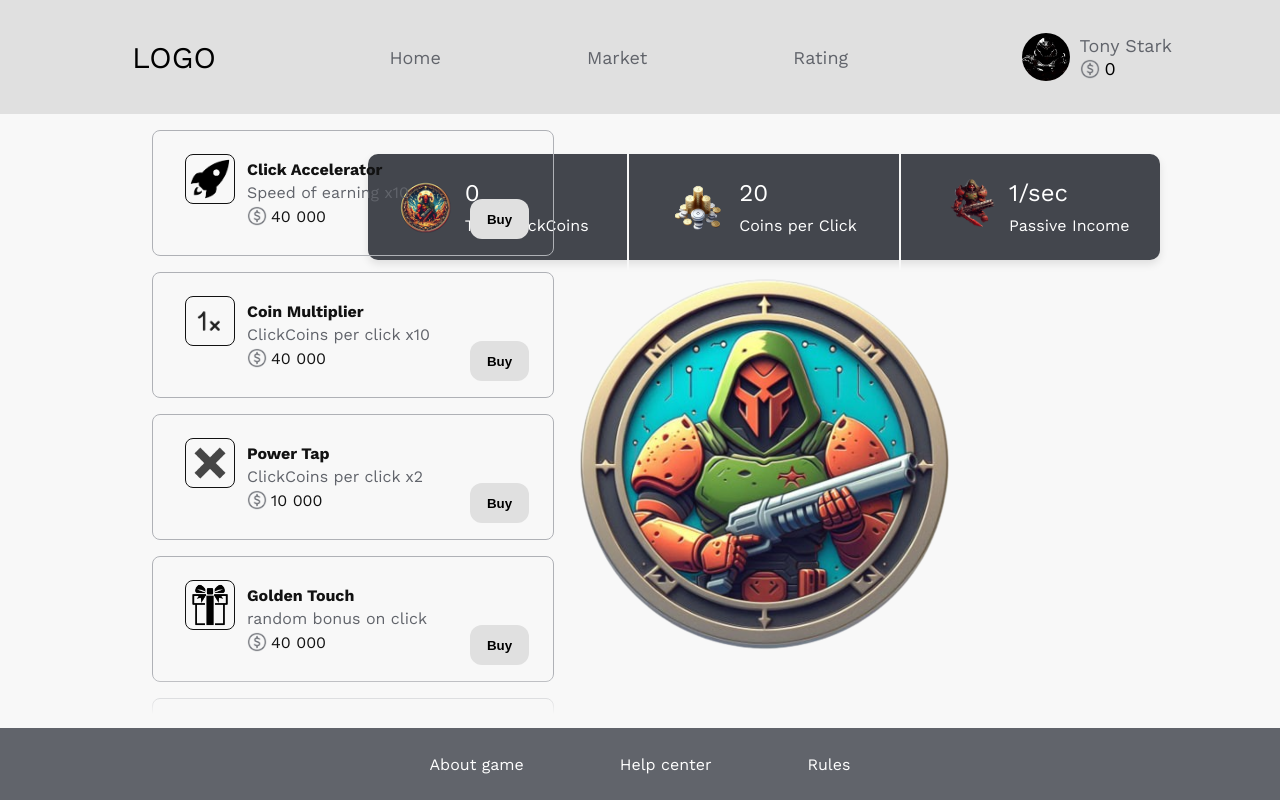
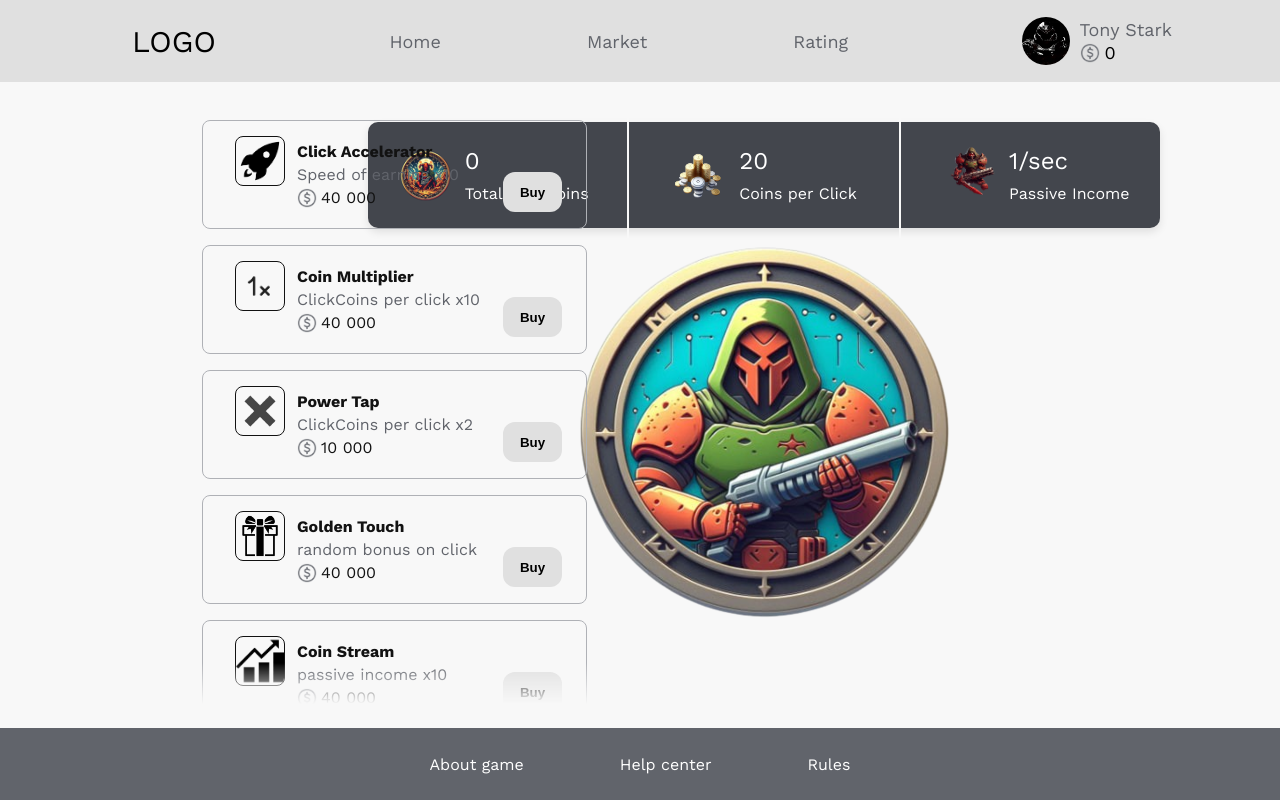
Before and after one commit to Vlados5808/SING, a plain HTML site: page ТАПАЛКА/Coin/Coin.html in a window 1280 px wide. Shown: the top 800 px of the page. Drawn offline with nearby package versions, Linux system fonts and the light colour scheme.

Commit message:
style_coin.css

```diff
--- a/ТАПАЛКА/Coin/style_coin.css
+++ b/ТАПАЛКА/Coin/style_coin.css
@@ -17,7 +17,7 @@ header {
     display: flex;
     align-items: center;
     width: 100vw;
-    height: 82px;
+    height: 50px;
     background-color: #E0E0E0;
     padding: 16px 12px;
     background-size: cover;
@@ -161,16 +161,16 @@ header {
     -webkit-mask-image: linear-gradient(to bottom, #FAFAFA calc(100% - 41px), rgba(250, 250, 250, 0) 100%);
     padding-left: 20px;
     position: absolute;
-    top: 130px;
-    left: 120px;
+    top: 120px;
+    left: 170px;
     margin: 0 12px;
 }
 .upgrade-cards-container::-webkit-scrollbar {
     display: none;
 }
 .upgrade-card {
-    width: 384px;
-    height: 108px;
+    width: 367px;
+    height: 91px;
     border: 1px solid #AFB1B6;
     display: flex;
     align-items: center;
```
